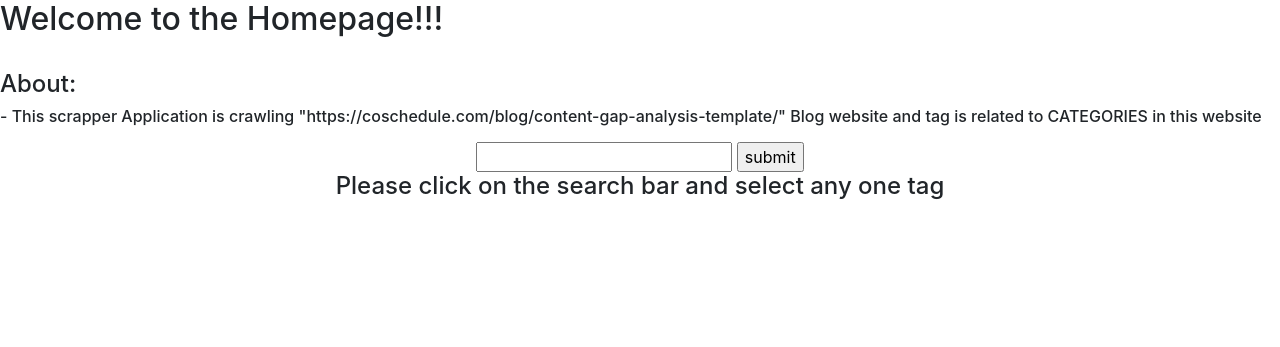
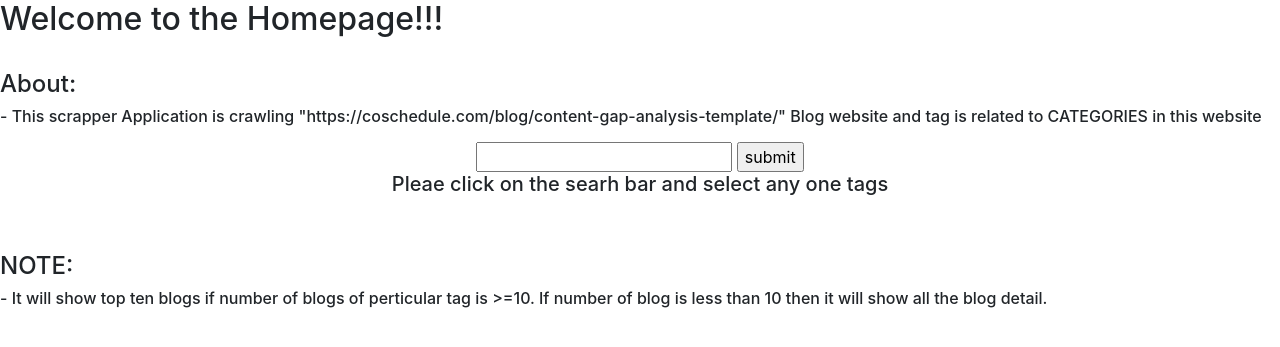
Before and after one commit to Anshumanchaursiya/web_scrapper_application, a Django app: page / in a window 1280 px wide. Shown: the top 347 px of the page. Run offline with Django 3.2, Linux system fonts and the light colour scheme; some libraries are stand-ins or nearby versions.

Commit message:
update views.py

```diff
--- a/templates/base.html
+++ b/templates/base.html
@@ -41,11 +41,19 @@
 
 
     </div>
-    <h4> Please click on the search bar and select any one tag </h4>
+    <h5> Pleae click on the searh bar and select any one tags </h5>
 
 
 	</center>
-    <div class="container">
+    <div >
+    	<spacer type="vertical" width="200" height="500" >  </spacer>
+    	<br>
+    	<br>
+
+    <div>
+    	<h4>NOTE:</h4>
+    	<h6> - It will show top ten blogs if number of blogs of perticular tag is >=10. If number of blog is less than 10 then it will show all the blog detail.</h6>
+    </div>
 
 
 
--- a/web_scrapper_application/views.py
+++ b/web_scrapper_application/views.py
@@ -33,20 +33,26 @@ def blog_list(request):
 		list_response = []
 		list_data = []
 
+		k = len(tot_response)
+		print(k)
 
+		if k<10:
+			row = k
+		else:
+			row	= 10
 
-		for i in range(10):
+		for i in range(row):
 			list_title.append(tot_title[i].text)
 
-		for i in range(11):
+		for i in range(row+1):
 			list_creator.append(tot_creator[i].text)
 
 		list_creator.pop(0)
 
-		for i in range(10):
+		for i in range(row):
 			list_response.append(tot_response[i].text)
 
-		for i in range(10):
+		for i in range(row):
 			list_data.append(tot_date[i].text)
 
 
```
Also changed, not shown: README.md (added).
